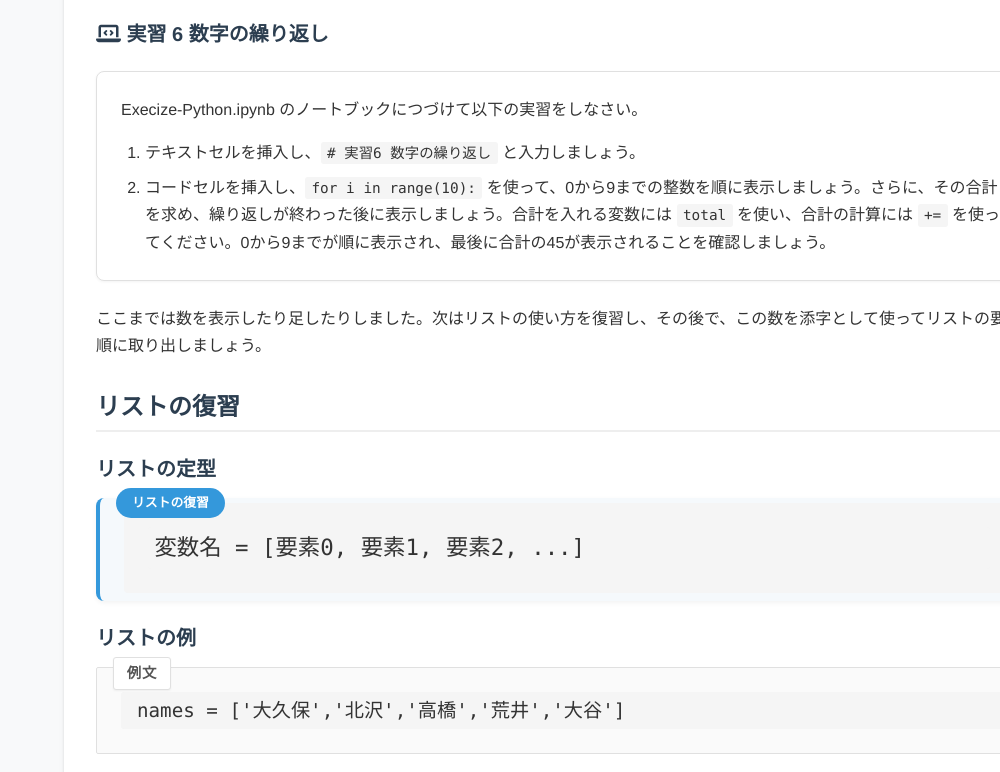
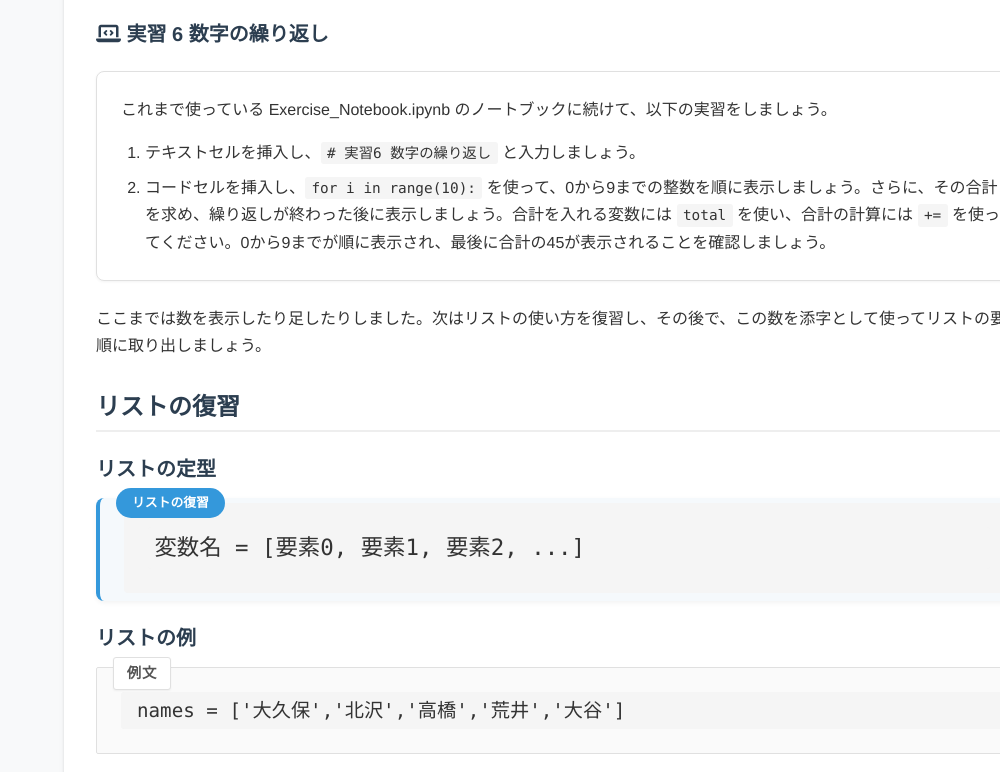
Before and after one commit to ohkuboma/web3, a plain HTML site: page for.html in a window 1280 px wide. Shown: the part 2228-3000 px from the top of the page, without its empty margins (280-1280 px from the left). Drawn offline with Linux system fonts and the light colour scheme.

Commit message:
fairumei shusei

```diff
--- a/for.html
+++ b/for.html
@@ -102,7 +102,7 @@ print(total)</code></pre>
             <div class="fas fa-laptop-code"></div> 実習 6 数字の繰り返し
         </h3>
         <div class="exercise-box">
-    <p>Execize-Python.ipynb のノートブックにつづけて以下の実習をしなさい。</p>
+    <p>これまで使っている Exercise_Notebook.ipynb のノートブックに続けて、以下の実習をしましょう。</p>
     <ol>
         <li>テキストセルを挿入し、<code># 実習6 数字の繰り返し</code> と入力しましょう。</li>
         <li>コードセルを挿入し、<code>for i in range(10):</code> を使って、0から9までの整数を順に表示しましょう。さらに、その合計を求め、繰り返しが終わった後に表示しましょう。合計を入れる変数には <code>total</code> を使い、合計の計算には <code>+=</code> を使ってください。0から9までが順に表示され、最後に合計の45が表示されることを確認しましょう。</li>
@@ -188,7 +188,7 @@ print('私の名前は' + name + 'です')  # 一般的な文字列と変数の
 
 <h3 id="実習7-リストの繰り返し"><div class="fas fa-laptop-code"></div> 実習 7 リストの繰り返し</h3>
 <div class="exercise-box">
-    <p>Execize-Python.ipynb のノートブックにつづけて以下の実習をしなさい。</p>
+    <p>これまで使っている Exercise_Notebook.ipynb のノートブックに続けて、以下の実習をしましょう。</p>
     <ol>
         <li>テキストセルを挿入し、<code># 実習7 繰り返し要素を取り出す</code> と入力しましょう。</li>
         <li>コードセルを挿入し、次のリストを作成しましょう。
@@ -276,7 +276,7 @@ student_Id = ['51020014', '51020777', '51020687', '51020349', '51020347']
 
 <h3 id="実習8-ループ処理応用"><div class="fas fa-laptop-code"></div> 実習 8 ループ処理(応用)</h3>
 <div class="exercise-box">
- <p>Execize-Python.ipynb のノートブックにつづけて以下の実習をしなさい</p>
+ <p>これまで使っている Exercise_Notebook.ipynb のノートブックに続けて、以下の実習をしましょう。</p>
 <ol>
                     <li>テキストセルを挿入し、markdown editor に<code># 実習8 繰り返し要素を取り出す 2</code>　と入力</li>
                     <li>コードセルを挿入し、以下のリスト status、animals、habitats を作成しましょう。 </li>
```
Also changed, not shown: list.html (+1 -1 lines).
